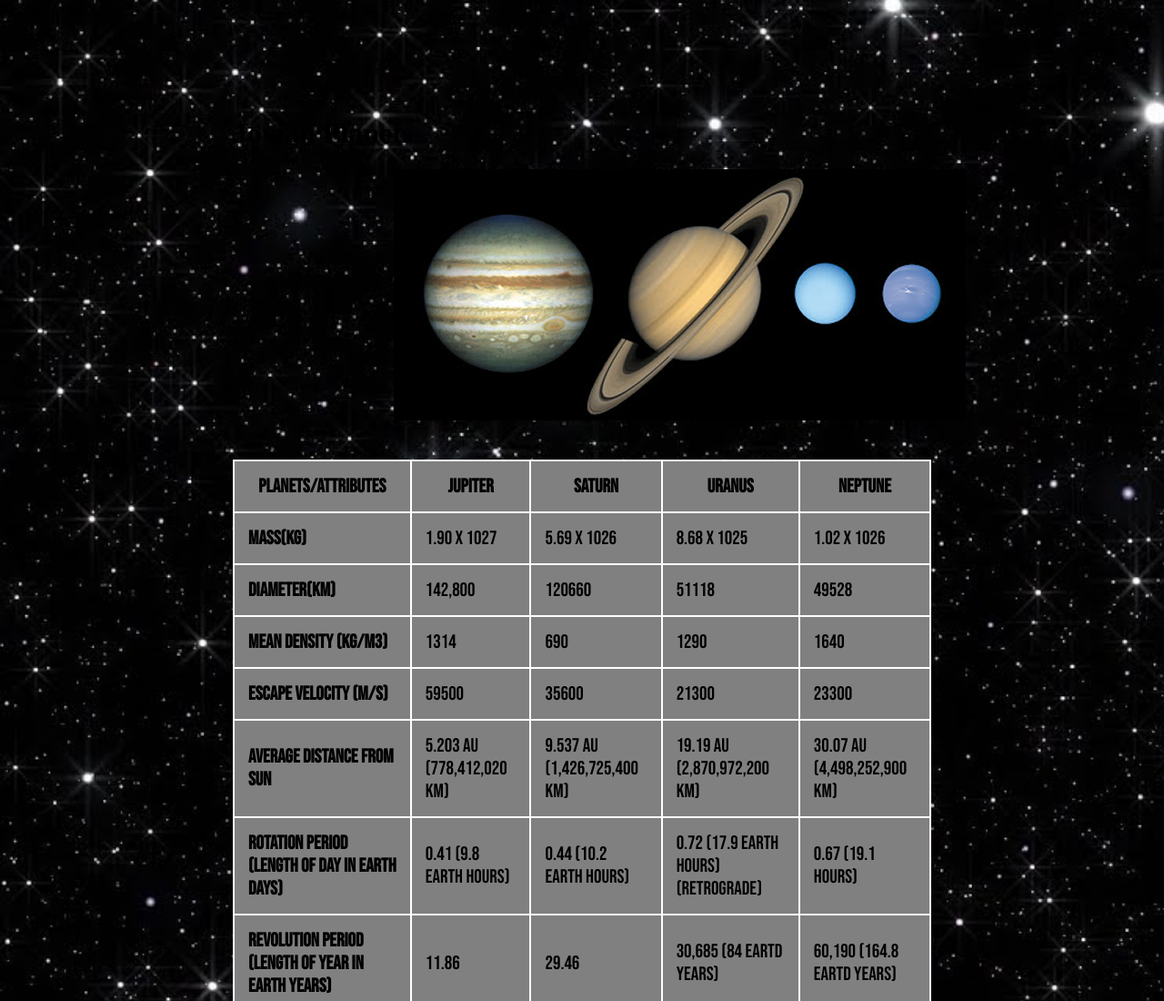
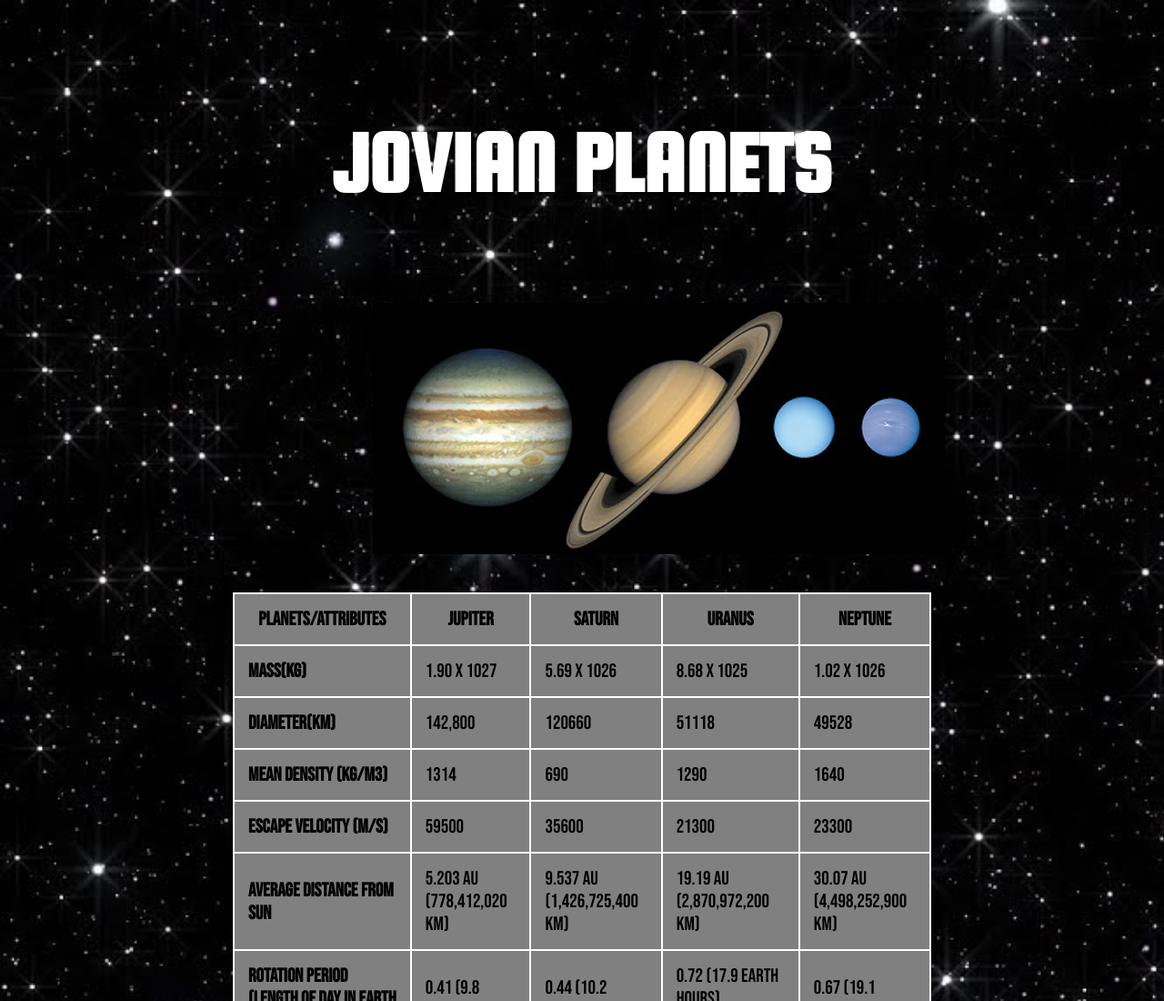
Before and after one commit to rsoylu/lab5_Example_Website, a plain HTML site: page index.html in a window 1280 px wide. Shown: the top 1100 px of the page at 91% size. Drawn offline with Linux system fonts and the light colour scheme.

Commit message:
img edit

```diff
--- a/css/stylesheet.css
+++ b/css/stylesheet.css
@@ -28,6 +28,13 @@ div.planetsimg{
 }
 
 img{
-  margin-left: 23%;
-  margin-bottom: 5%;
+ margin: 5% 20%;
+
 }
+
+h1{
+  font-size: 600%;
+  color: white;
+  font-family: 'Squada One', cursive;
+  text-align: center;
+}
--- a/index.html
+++ b/index.html
@@ -5,11 +5,13 @@
 		<title>Title</title>
     <link rel= "stylesheet" href = "css/stylesheet.css">
     <link href="https://fonts.googleapis.com/css2?family=Bebas+Neue&display=swap" rel="stylesheet">
+    <link href="https://fonts.googleapis.com/css2?family=Squada+One&display=swap" rel="stylesheet">
+
 
 	</head>
 	<body>
     <div>
-      <h1>Jovian Planets</h1>
+      <h1>JOVIAN PLANETS</h1>
     </div>
     <div class = "planetsimg">
     <img src="jovian.jpg" alt = "planets image">
```
